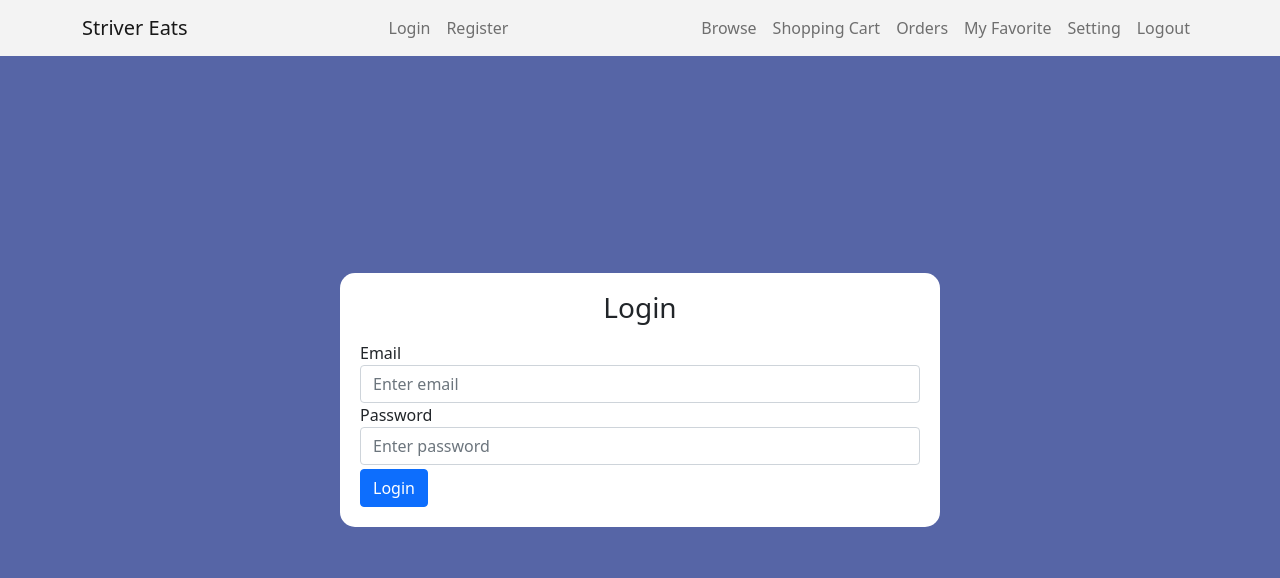
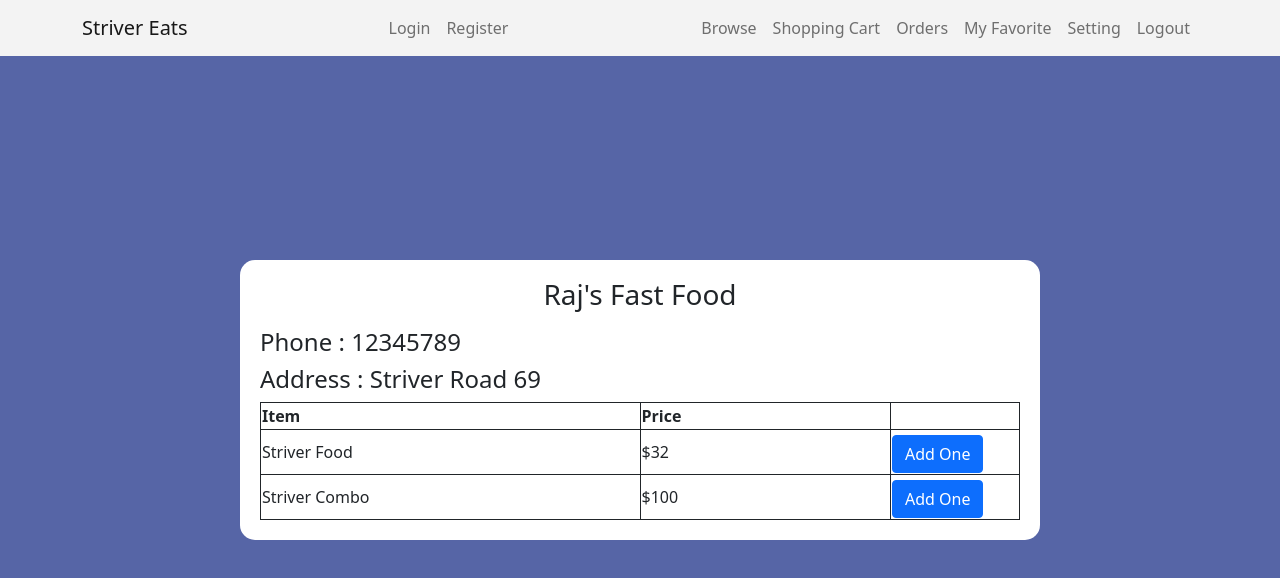
Before and after one commit to laporchen/OrderSystem, a Vue app in the folder frontend/: page /store/1 in a window 1280 px wide. Before the commit this address led to /login. Shown: the top 578 px of the page. Built offline with nearby package versions, Linux system fonts and the light colour scheme; no server answers.

Commit message:
Add store and browsing mockup

```diff
--- a/frontend/src/App.vue
+++ b/frontend/src/App.vue
@@ -2,8 +2,8 @@
 	<div id="app">
 		<Nav />
 
-		<div class="auth-wrapper">
-			<div class="auth-inner">
+		<div class="wrapper">
+			<div class="inner">
 				<router-view />
 			</div>
 		</div>
@@ -12,13 +12,14 @@
 
 <script>
 import Nav from "./components/Nav.vue";
-import axios from "axios";
+//import axios from "axios";
 export default {
 	name: "App",
 	components: {
 		Nav,
 	},
 	async created() {
+		/*
 		const response = await axios.get("user").catch(() => {
 			this.$router.push("/login");
 		});
@@ -29,6 +30,8 @@ export default {
 			await this.$store.dispatch("user", response?.data);
 			await this.$store.dispatch("todoList", response?.data.tasks);
 		}
+		uncomment after backend is up
+		*/
 	},
 };
 </script>
@@ -51,22 +54,22 @@ body,
 html,
 #app,
 #root,
-.auth-wrapper {
+.wrapper {
 	width: 100%;
 	height: 100%;
 }
 #app {
 	text-align: center;
 }
-.auth-wrapper {
+.wrapper {
 	display: flex;
 	justify-content: center;
 	flex-direction: column;
 	text-align: left;
 }
-.auth-inner {
-	max-height: 80%;
-	width: 600px;
+.inner {
+	max-height: 90%;
+	width: 800px;
 	margin: auto;
 	background-color: #fff;
 	box-shadow: 0px 14px 80px #ccc rgba(0, 0, 0, 0.5);
@@ -74,10 +77,10 @@ html,
 	border-radius: 15px;
 	overflow: scroll;
 }
-.auth-wrapper .form-control:focus {
+.wrapper .form-control:focus {
 	box-shadow: none;
 }
-.auth-wrapper h3 {
+.wrapper h3 {
 	text-align: center;
 	margin: 0;
 	line-height: 1;
--- /dev/null
+++ b/frontend/src/components/404.vue
@@ -0,0 +1,6 @@
+<template>
+    <div id="404">
+        <h1>Something is wrong.</h1>
+        <h3>Maybe the original page is deleted.</h3>
+    </div>
+</template>
--- a/frontend/src/components/Browse.vue
+++ b/frontend/src/components/Browse.vue
@@ -1,5 +1,61 @@
 <template>
     <div id="browse">
-
+        <template v-for="store in stores" :key="store">
+            <template v-if="filter(store.storeID)" >
+                <table style="font-size:120% " @click="gotoStore(store.storeID)">
+                    <tbody>
+                        <tr>
+                            <td style="width:40% "><b>{{store.name}}</b></td>
+                            <td style="width:35%">Price Range : {{store.priceRange[0]}} - {{store.priceRange[1]}}</td>
+                            <td style="width:25%">Rating {{store.rate}}</td>
+                        </tr>
+                    </tbody>
+                </table>
+                <br>
+            </template>
+        </template>
     </div>
 </template>
+
+
+<script>
+//import { mapGetters } from "vuex";
+export default {
+	name: "Browse",
+	data() {
+		return {
+            stores: []
+		};
+	},
+	methods: {
+        filter(storeID) {
+            // something that check the filter rule
+            return storeID == storeID;
+        },
+        gotoStore(storeID) {
+			this.$router.push("/store/" + storeID);
+        }
+	},
+	created() {
+        // fetching data here.
+        this.stores = [
+            {storeID:1,name:"Raj's Fast Food", address:"Striver Road 69",phone:"123456789",openTime:[["1000","1300"],["1900","0100"]],priceRange:[95,125],rate:4.5},
+            {storeID:2,name:"Corgi's Fist", address:"NTNU Rooftop",phone:"77777777",openTime:[["0100","2300"]],priceRange:["295","1225"],rate:5},
+        ]
+	},
+};
+</script>
+
+<style scoped>
+
+table  {
+  border: 1px solid;
+}
+table {
+    width : 100%;
+}
+td ,th{
+    width : 33%;
+}
+
+</style>
--- a/frontend/src/components/OrderPage.vue
+++ b/frontend/src/components/OrderPage.vue
@@ -12,7 +12,7 @@
                         <th>Name</th>
                         <th>Subtotal</th>
                     </thead>
-                    <tbody v-for="item in order.orderItems" :key="item.id">
+                    <tbody v-for="item in order.orderItems" :key="item">
                         <tr>
                             <td>{{item.quantity}}</td>
                             <td>{{item.name}}</td>
@@ -32,10 +32,10 @@ export default {
 	name: "OrderPage",
 	data() {
 		return {
-            orders : [
-                {orderNumber:1, store:"Striver Pizza", orderItems : [{id: 32,name:"Striver Special",quantity : 1, price :100}, {id : 31,name:"Raj Cola", quantity: 69,price:690}],time:"2022-06-04 13:32",status : "Complete"},
-                {orderNumber:2, store:"Demon Burger", orderItems : [{id:2,name:"Corgi Special",quantity : 3,price:420},],time:"2022-06-05 20:32",status : "Canceled"}
-            ]
+            orders : {
+                1:{store:"Striver Pizza", orderItems : [{id: 32,name:"Striver Special",quantity : 1, price :100}, {id : 31,name:"Raj Cola", quantity: 69,price:690}],time:"2022-06-04 13:32",status : "Complete"},
+                2:{store:"Demon Burger", orderItems : [{id:2,name:"Corgi Special",quantity : 3,price:420},],time:"2022-06-05 20:32",status : "Canceled"}
+            }
 		};
 	},
 	methods: {
--- /dev/null
+++ b/frontend/src/components/Store.vue
@@ -0,0 +1,132 @@
+<template>
+    <div id="store">
+        <h3>{{storeName}}</h3>
+        <h4>Phone   : {{storePhone}}</h4>
+        <h4>Address : {{storeAddress}}</h4>
+        <table>
+            <thead>
+                <th>Item</th>
+                <th>Price</th>
+                <th></th>
+            </thead>
+            <tbody v-for="(item) in storeItems" :key="item.id">
+                <tr>
+                    <td style="width:50%">{{item.name}} </td>
+                    <td style="width:25%">${{item.price}}</td>
+                    <td style="width:25%"><button class="mt-1 btn btn-primary btn-block" @click="addCart(item.id)">Add One</button></td>
+                </tr>
+            </tbody>
+        </table>
+        <template v-if="cartHasItem">
+            <h4>Your Cart : </h4>
+            <table>
+                <thead>
+                    <th>Item</th>
+                    <th>Quantity</th>
+                    <th></th>
+                </thead>
+                <tbody >
+                    <template v-for="(item) in storeItems" :key="item.id">
+                        <tr v-if="userCart[item.id] > 0">
+                            <td style="width:50%">{{item.name}} </td>
+                            <td style="width:25%">{{userCart[item.id]}}</td>
+                            <td style="width:25%"><button class="mt-1 btn btn-primary btn-block" @click="delCart(item.id)">Remove One</button></td>
+                        </tr>
+                    </template>
+                    <tr>
+                        <td style="width:50%">Total : {{caculateTotal()}} </td>
+                        <td style="width:25%"></td>
+                        <td style="width:25%"><button class="mt-1 btn btn-danger btn-block" @click="sentOrder()">Place Order</button></td>
+                    </tr>
+                </tbody>
+            </table>
+        </template>
+    </div>
+</template>
+
+<script>
+//import { mapGetters } from "vuex";
+export default {
+	name: "Store",
+	data() {
+		return {
+            storeName : null,
+            storePhone : null,
+            storeAddress : null,
+            storeItems : [],
+            storeID : null,
+            currentTotal : 0,
+            userCart : {},
+            cartHasItem : false
+		};
+	},
+	methods: {
+        addCart(itemIndex){
+            if(itemIndex in this.userCart) {
+                this.userCart[itemIndex]+= 1;
+            }
+            else {
+                this.userCart[itemIndex] = 1;
+            }
+            this.cartHasItem = true;
+            return;
+        },
+        delCart(itemIndex) {
+            if(itemIndex in this.userCart) {
+                this.userCart[itemIndex]-= 1;
+            }
+            this.hasItem();
+        },
+        caculateTotal() {
+            let sum = 0;
+            for (const [key, value] of Object.entries(this.userCart)) {
+                sum += this.storeItems[key].price * value;
+            }
+            return sum;
+        },
+        hasItem() {
+            for (const obj of Object.entries(this.userCart)) {
+                if(obj[1] != 0) {
+                    this.cartHasItem = true;
+                    return;
+                }
+            }
+            this.cartHasItem = false;
+        },
+        async placeOrder() {
+            // fire event to backend
+            // if failed then give an error message to user
+        }
+	},
+	created() {
+        // fetching store data here.
+        console.log(this.$route.params);
+        // if store does not exist , redirect to home page
+        //feteched data is assigned to the page here
+        this.storeName = "Raj's Fast Food";
+        this.storeID = 1;
+        this.storePhone = 12345789;
+        this.storeAddress = "Striver Road 69"
+        this.storeItems = {
+           1:{id:1, name:"Striver Food",price:32},
+           2:{id:2, name:"Striver Combo",price:100},
+        }
+        // assigned users cart to useCart if it exists
+        this.hasItem();
+	},
+};
+</script>
+
+<style scoped>
+
+table, th, td {
+  border: 1px solid;
+}
+table {
+    width : 100%;
+}
+td ,th{
+    width : 33%;
+}
+
+</style>
--- a/frontend/src/router/index.js
+++ b/frontend/src/router/index.js
@@ -1,9 +1,13 @@
 import { createRouter, createWebHistory } from 'vue-router'
 const routes = [
   {
-    path: '/',
+    path: '/browse',
     component: () => import('../components/Browse.vue'),
-    alias: ['/home','/browse']
+    alias: ['/home','/']
+  },
+  {
+    path: '/store/:storeName',
+    component: () => import('../components/Store.vue'),
   },
   {
     path: '/login',
@@ -29,6 +33,10 @@ const routes = [
     path: '/setting',
     component: () => import('../components/Setting.vue')
   },
+  {
+    path: '/:pathMatch(.*)*',
+    component: () => import('../components/404.vue')
+  }
 ]
 
 const router = createRouter({
```
